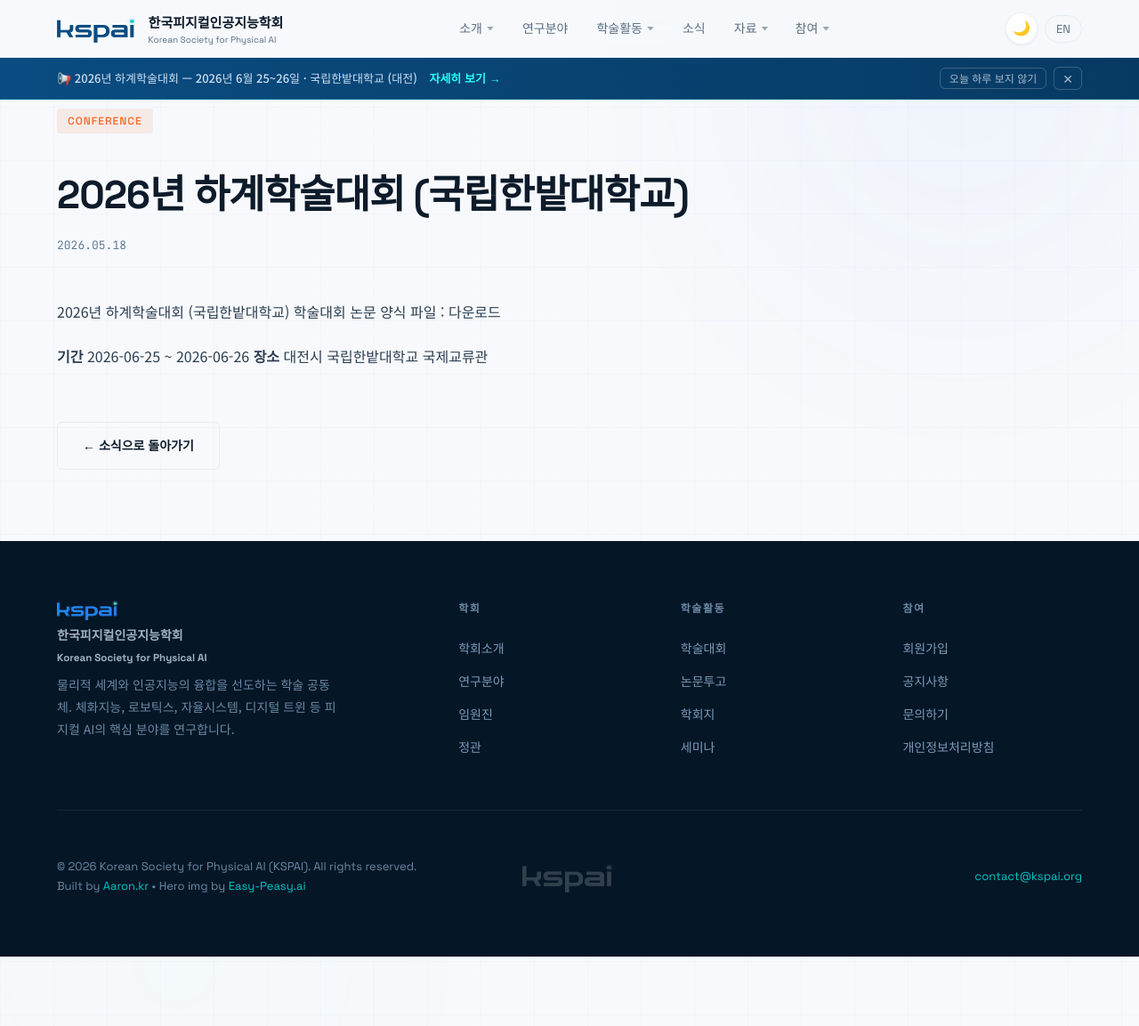
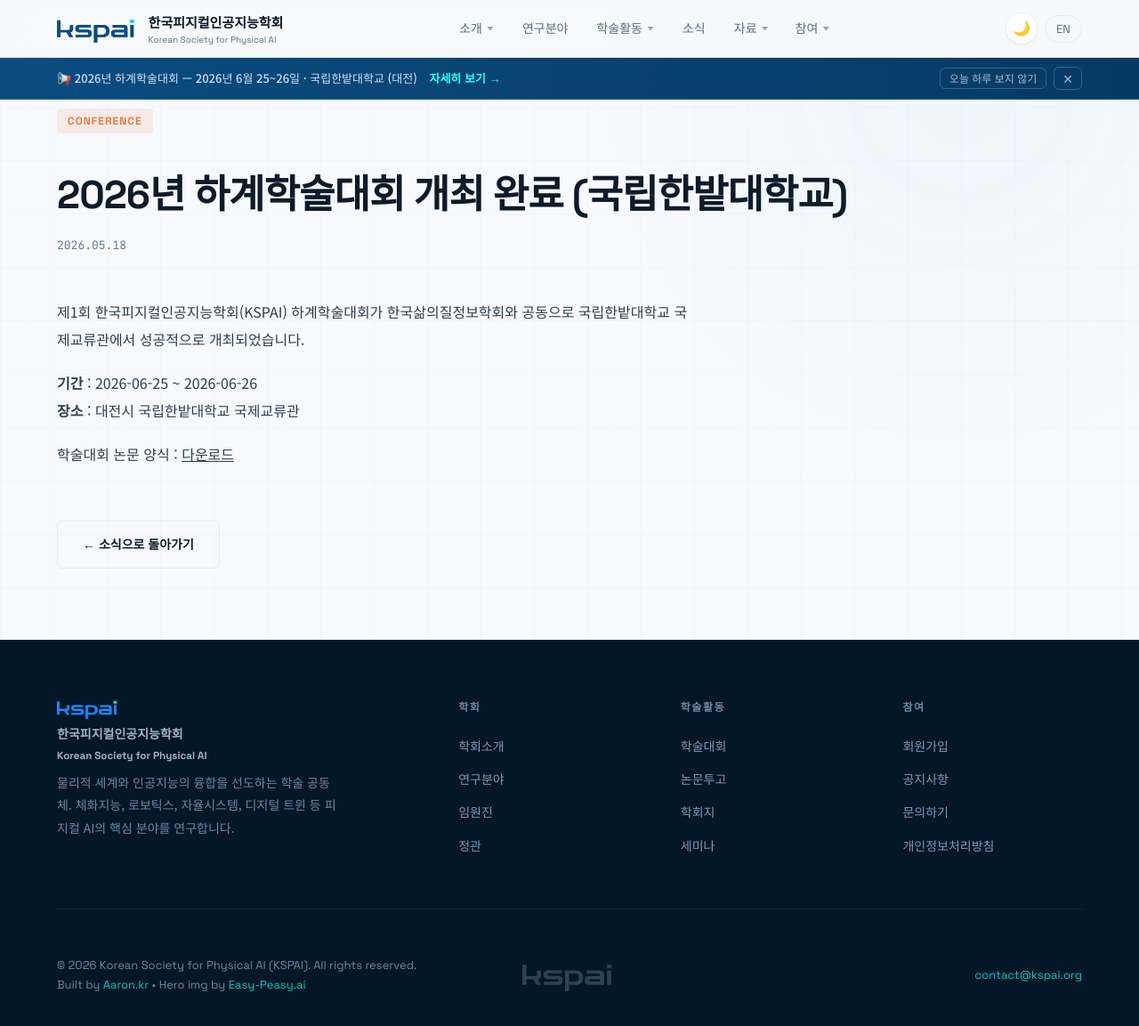
Before and after one commit to aaron-kr/kspai.org, a Jekyll site: the page built from _posts/2026-05-18-first-conference.md, in a window 1280 px wide and 1186 px high. Shown: the top 1153 px of the window at 89% size. Built offline with Jekyll 4.4.1, drawn with Linux system fonts in a browser that asks for light colours; some web fonts are replaced.

Commit message:
Update news and files

```diff
--- a/_posts/2026-05-18-first-conference.md
+++ b/_posts/2026-05-18-first-conference.md
@@ -1,20 +1,22 @@
 ---
 layout: post
-title: "2026년 하계학술대회 (국립한밭대학교)"
-title_ko: "2026년 하계학술대회 (국립한밭대학교)"
-title_en: "2026 Summer Conference (Hanbat National University)"
-excerpt_ko: "제1회 한국피지컬인공지능학회(KSPAI) 하계학술대회가 한국삶의질정보학회와 같이 국립한밭대학교에서 공동학술대회 개최됩니다."
-excerpt_en: "The 1st KSPAI Summer Conference will be held jointly with the Korea Quality of Life Information Society at Hanbat National University."
-description: "제1회 한국피지컬인공지능학회(KSPAI) 학술대회 개최가 계획되고 있습니다. 일정 및 장소는 추후 공지됩니다."
+title: "2026년 하계학술대회 개최 완료 (국립한밭대학교)"
+title_ko: "2026년 하계학술대회 개최 완료 (국립한밭대학교)"
+title_en: "2026 Summer Conference Concluded (Hanbat National University)"
+excerpt_ko: "제1회 한국피지컬인공지능학회(KSPAI) 하계학술대회가 한국삶의질정보학회와 함께 국립한밭대학교에서 성공적으로 개최되었습니다."
+excerpt_en: "The 1st KSPAI Summer Conference was successfully held jointly with the Korea Quality of Life Information Society at Hanbat National University."
+description: "제1회 한국피지컬인공지능학회(KSPAI) 하계학술대회가 2026년 6월 25~26일 국립한밭대학교에서 성공적으로 개최되었습니다."
 tag_ko: "학술대회"
 tag_en: "CONFERENCE"
 tag_class: "event"
 date_display_ko: "2026-06-25 ~ 2026-06-26"
-date_display_en: "2026-06-25 ~ 2026-06-26"
+date_display_en: "June 25–26, 2026"
 date: 2026-05-18
 ---
-2026년 하계학술대회 (국립한밭대학교)
-학술대회 논문 양식 파일 : 다운로드
 
-**기간**	2026-06-25 ~ 2026-06-26
-**장소**	대전시 국립한밭대학교 국제교류관
+제1회 한국피지컬인공지능학회(KSPAI) 하계학술대회가 한국삶의질정보학회와 공동으로 국립한밭대학교 국제교류관에서 성공적으로 개최되었습니다.
+
+**기간** : 2026-06-25 ~ 2026-06-26
+**장소** : 대전시 국립한밭대학교 국제교류관
+
+학술대회 논문 양식 : [다운로드](/assets/files/2026%20공동하계학술대회%20논문양식.hwp)
```
Also changed, not shown: _data/conferences.yml (+10 -3 lines), _data/officers.yml (+0 -12 lines), _posts/2026-07-01-project-call-lifelong-ed.md (added, +34 -0 lines), _posts/2026-07-01-project-call-suob-model.md (added, +34 -0 lines), pages/conferences.md (+6 -6 lines), pages/gallery.md (+2 -2 lines), pages/officers.md (+0 -8 lines), 4 other files.
